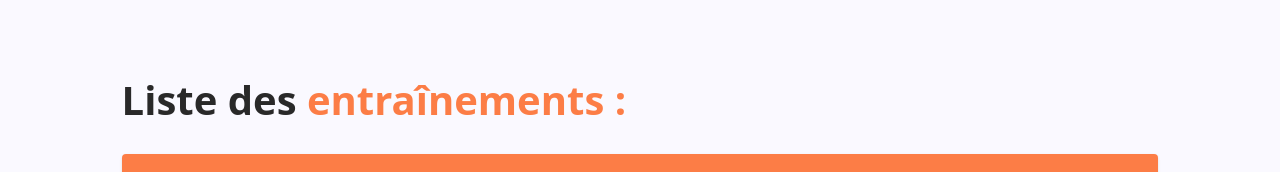
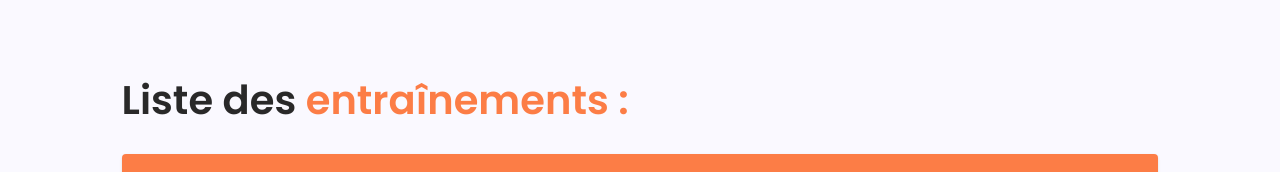
Before and after one commit to JulieBaret/kamae-project, a React (Create React App) app: page / in a window 1280 px wide. Shown: the part 137-309 px from the top of the page. Built offline with nearby package versions, Linux system fonts and the light colour scheme; a web font is replaced by a local one.

Commit message:
style: changing Heading font

```diff
--- a/src/layouts/Body/Body.css
+++ b/src/layouts/Body/Body.css
@@ -5,7 +5,7 @@
 }
 
 .heading {
-    @apply font-bold;
+    @apply font-body;
     @apply text-black;
     width: 81vw;
     font-weight: 600;
```
